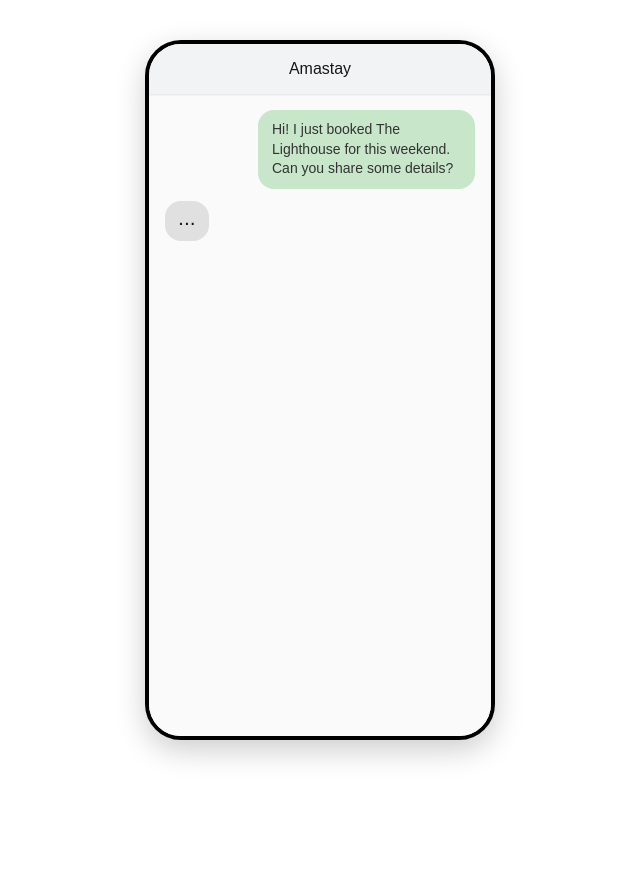
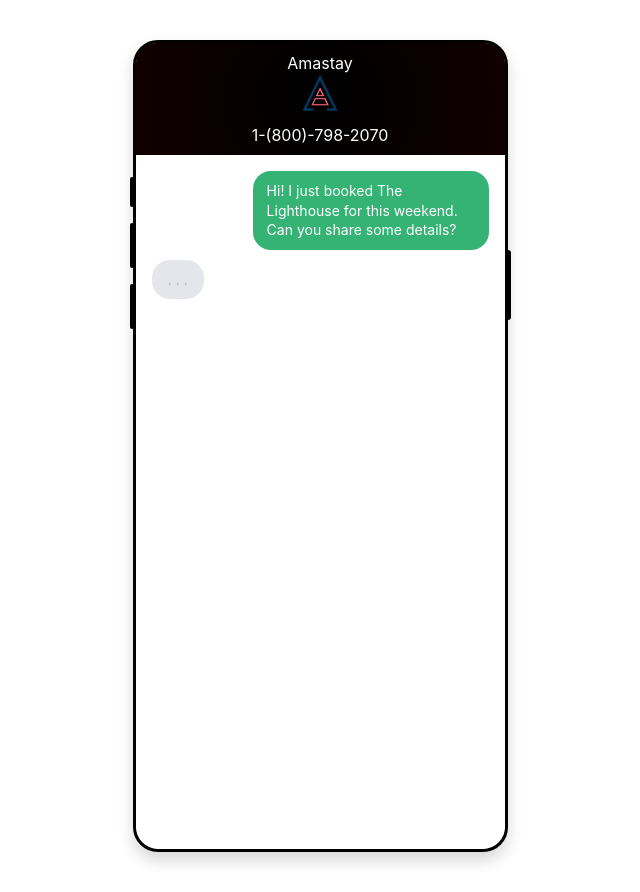
Before and after one commit to justinkahrs/on-device-demo, a Next.js app: page /rcs-demo in a window 1280 px wide. Shown: the whole page, without its empty margins (320-960 px from the left). Before the commit the page ends 800 px from the top, so only its background shows below. Built offline with nearby package versions, Linux system fonts and the light colour scheme.

Commit message:
fix: saving

```diff
--- a/src/app/rcs-demo/page.tsx
+++ b/src/app/rcs-demo/page.tsx
@@ -2,6 +2,8 @@
 
 import { useState, useEffect, useRef } from "react";
 import styles from "./styles.module.css";
+import Image from "next/image";
+import logoSquare from "../../assets/logo-square.jpg";
 import { messages } from "./messages";
 
 export default function RcsDemo() {
@@ -64,8 +66,22 @@
 
   return (
     <div className={styles.phoneContainer}>
+      <div className={styles.volumeButtons}>
+        <div className={styles.volumeButton} />
+        <div className={styles.volumeButton} />
+        <div className={styles.volumeButton} />
+      </div>
+      <div className={styles.powerButton}></div>
       <div className={styles.header}>
-        <span>Amastay</span>
+        <div className={styles.headerRow}>
+          <div className={styles.title}>Amastay</div>
+        </div>
+        <div className={styles.logoContainer}>
+          <div className={styles.backButton}>&lt;</div>
+
+          <Image src={logoSquare} alt="Logo" width={40} height={40} />
+        </div>
+        <div className={styles.phoneNumber}>1-(800)-798-2070</div>
       </div>
 
       <div ref={chatWindowRef} className={styles.chatWindow}>
--- a/src/app/rcs-demo/styles.module.css
+++ b/src/app/rcs-demo/styles.module.css
@@ -1,144 +1,192 @@
 .phoneContainer {
-  width: 350px;
-  height: 700px;
-  border: 4px solid #000;
-  border-radius: 36px;
-  margin: 40px auto;
-  background-color: #fff;
-  overflow: hidden;
+  /* Simulate an iPhone container */
+  width: 375px;
+  height: 812px;
+  background: #fefefe;
+  border: 3px solid #000;
+  border-radius: 25px;
+  box-shadow: 0 8px 16px rgba(0, 0, 0, 0.16);
   display: flex;
   flex-direction: column;
-  box-shadow: 0 10px 30px rgba(0, 0, 0, 0.2);
+  margin: 40px auto;
+  position: relative;
+  font-family: -apple-system, BlinkMacSystemFont, "Segoe UI", Roboto, Helvetica, Arial, sans-serif;
+}
+
+.volumeButtons {
+  position: absolute;
+  top: 26%;
+  transform: translateY(-50%);
+  display: flex;
+  flex-direction: column;
+  gap: 16px;
+}
+
+.volumeButton {
+  width: 4px;
+  height: 45px;
+  background-color: #000;
+  border-radius: 2px;
+  margin-left: -6px;
+}
+
+.volumeButton:first-child {
+  height: 30px;
+}
+
+.powerButton {
+  position: absolute;
+  right: 0;
+  top: 30%;
+  transform: translateY(-50%);
+  width: 6px;
+  height: 70px;
+  background-color: #000;
+  border-radius: 3px;
+  margin-right: -6px;
+}
+
+.header {
+  background: radial-gradient(circle, #000 0%, #100 100%);
+  border-radius: 20px 20px 0 0;
+  color: #ffffff;
+  display: flex;
+  flex-direction: column;
+  align-items: center;
+  justify-content: space-between;
+  padding: 10px;
+}
+
+.phoneNumber {
+  text-align: center;
+  margin-top: 8px;
+  font-size: 16px;
+}
+
+.backButton {
+  display: flex;
+  align-items: center;
+  justify-content: center;
+  position: absolute;
+  left: 0;
+  top: 50%;
+  transform: translateY(-50%);
+  width: 40px;
+  height: 40px;
+  font-size: 24px;
+  color: #fff;
+}
+
+.chatWindow {
+  flex: 1;
+  padding: 16px;
+  border-radius: 25px;
+  display: flex;
+  flex-direction: column;
+  overflow-y: auto;
+  background: #ffffff;
+}
+
+/* Always hide scrollbars for chatWindow */
+.chatWindow {
+  -ms-overflow-style: none;
+  /* IE and Edge */
+  scrollbar-width: none;
+  /* Firefox */
+}
+
+.chatWindow::-webkit-scrollbar {
+  display: none;
+  /* Chrome, Safari, Opera */
+}
+
+.myMessage {
+  display: flex;
+  justify-content: flex-end;
+  margin-bottom: 10px;
+}
+
+.theirMessage {
+  display: flex;
+  justify-content: flex-start;
+  margin-bottom: 10px;
+}
+
+.bubble {
+  max-width: 70%;
+  padding: 10px 14px;
+  border-radius: 18px;
+  font-size: 14px;
+  line-height: 1.4;
+  background: #e4e6eb;
+  color: #000;
+  animation: fadeIn 0.25s ease;
   position: relative;
 }
 
-/* Simulated phone 'notch' or top bar */
-.header {
-  height: 50px;
-  background: #f1f3f4;
-  display: flex;
-  align-items: center;
-  justify-content: center;
-  font-weight: 500;
-  position: relative;
-  z-index: 2;
-  box-shadow: 0 1px 2px rgba(0, 0, 0, 0.1);
+.myMessage .bubble {
+  background: #34b375;
+  color: #fff;
 }
 
-/* Chat area that scrolls as messages grow */
-.chatWindow {
-  flex: 1;
-  padding: 16px;
-  overflow-y: auto;
-  background-color: #fafafa;
+@keyframes fadeIn {
+  from {
+    opacity: 0;
+    transform: translateY(2px);
+  }
+
+  to {
+    opacity: 1;
+    transform: translateY(0);
+  }
 }
 
-/* Layout for messages from 'me' */
-.myMessage {
-  display: flex;
-  justify-content: flex-end;
-  margin-bottom: 12px;
+.messageAppear {
+  animation: messageAppearScale 0.35s ease-out;
 }
 
-/* Layout for messages from 'them' (agent) */
-.theirMessage {
-  display: flex;
-  justify-content: flex-start;
-  margin-bottom: 12px;
-}
+@keyframes messageAppearScale {
+  from {
+    transform: scale(0.86);
+  }
 
-/* Generic chat bubble styling */
-.bubble {
-  max-width: 70%;
-  padding: 10px 14px;
-  border-radius: 16px;
-  line-height: 1.4;
-  font-size: 14px;
-  word-wrap: break-word;
-}
-
-/* Different bubble colors based on sender */
-.myMessage .bubble {
-  background: #c8e6c9;
-  /* light green */
-  color: #333;
-}
-
-.theirMessage .bubble {
-  background: #e0e0e0;
-}
-
-.typingDots {
-  display: inline-flex;
-  gap: 2px;
-  font-weight: bold;
+  to {
+    transform: scale(1);
+  }
 }
 
 .typingDots span {
   display: inline-block;
-  /* 2s cycle: 0-25% = 0.5s bounce, 25%-100% = 1.5s pause */
-  animation: bounceThenPause 2s infinite;
-}
-
-.typingDots span:nth-child(1) {
-  animation-delay: 0s;
+  margin: 0 2px;
+  border-radius: 50%;
+  animation: typing 1.2s infinite steps(1, end);
 }
 
 .typingDots span:nth-child(2) {
+  animation-delay: 0.05s;
+}
+
+.typingDots span:nth-child(3) {
   animation-delay: 0.1s;
 }
 
-.typingDots span:nth-child(3) {
-  animation-delay: 0.2s;
-}
-
-@keyframes bounceThenPause {
-
-  /* Quick single bounce over first 25% (0.5s), then rest */
+@keyframes typing {
   0% {
+    opacity: 0.25;
     transform: translateY(0);
   }
 
-  10% {
+  20% {
+    opacity: 1;
     transform: translateY(-6px);
   }
 
-  25% {
+  40% {
+    opacity: 0.25;
     transform: translateY(0);
   }
 
   100% {
-    transform: translateY(0);
+    opacity: 0.25;
   }
 }
-
-/* Chat bubble expansions */
-.myMessage .messageAppear {
-  transform-origin: top right;
-  animation: expandFromRight 0.3s ease forwards;
-}
-
-.theirMessage .messageAppear {
-  transform-origin: top left;
-  animation: expandFromLeft 0.3s ease forwards;
-}
-
-@keyframes expandFromRight {
-  0% {
-    transform: scale(0.1);
-  }
-
-  100% {
-    transform: scale(1);
-  }
-}
-
-@keyframes expandFromLeft {
-  0% {
-    transform: scale(0.1);
-  }
-
-  100% {
-    transform: scale(1);
-  }
-}
```
Also changed, not shown: src/assets/logo-square.jpg (added).
